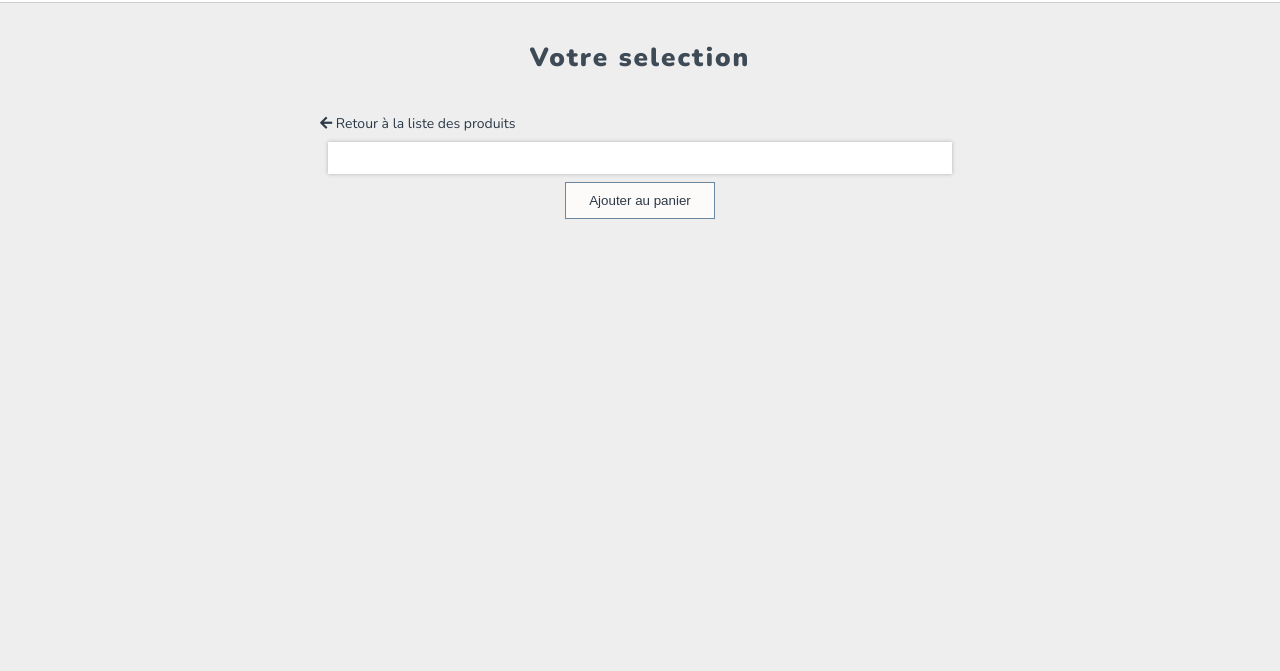
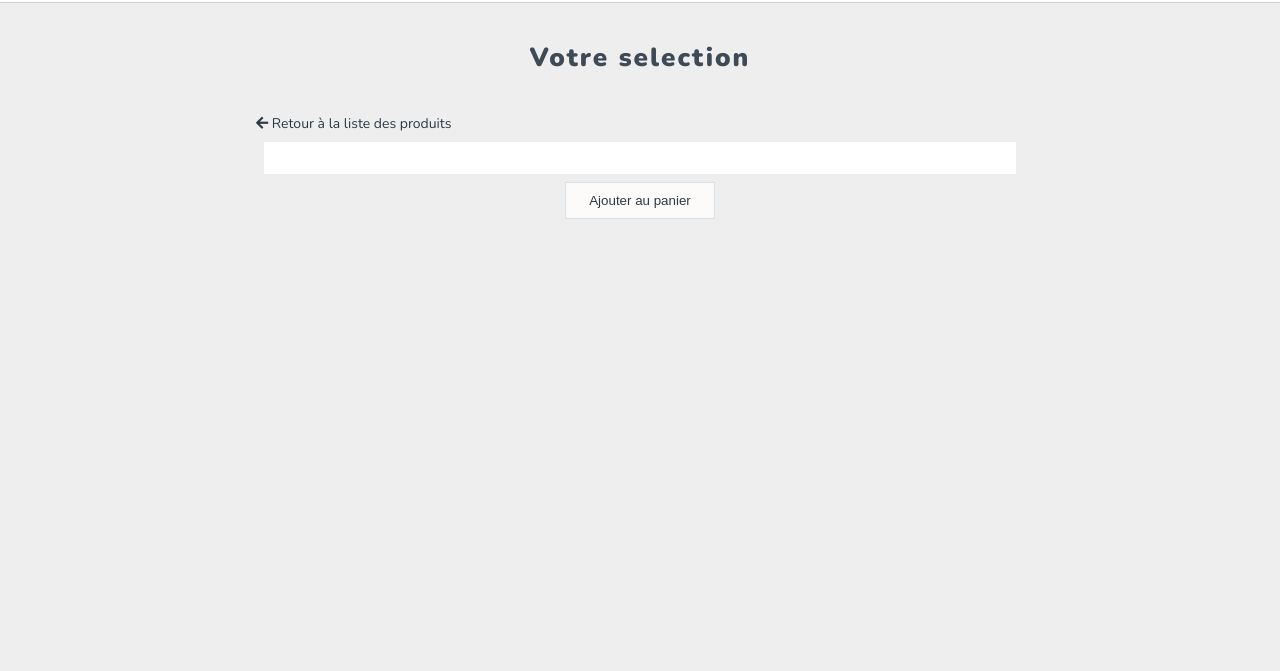
Before and after one commit to OMantel1/javascript-Ecommerce, a website: page page-produit.html in a window 1280 px wide. Shown: the part 62-733 px from the top of the page. Drawn offline with nearby package versions, Linux system fonts and the light colour scheme; no server answers.

Commit message:
Change page-product visual - delete box-shadow - change button border and background color - change wrapper-medium width - add media queries min-width 600px with display flex on product__single

```diff
--- a/scss/product.scss
+++ b/scss/product.scss
@@ -17,10 +17,12 @@
     }
 
     &__single {
-        @include boxShadow;
         margin: 8px;
         padding: 16px;
         background: $second-color;
+        @media screen and (min-width: 600px) {
+            display: flex;
+        }
 
 
     }
--- a/scss/style.scss
+++ b/scss/style.scss
@@ -48,7 +48,7 @@ body {
     }
 
     &-medium {
-        width: 50%;
+        width: 60%;
         margin: auto;
 
         @media screen and (max-width: 1024px) {
@@ -74,10 +74,10 @@ body {
             padding: 10px;
             background-color: $background;
             color: $main-color;
-            border: solid lighten($main-color, 30%) 1px;
+            border: solid lighten($main-color, 65%) 1px;
             &:hover {
                 color: $background;
-                background-color: $main-color;
+                background-color: lighten($main-color, 20%);
                 border: solid lighten($main-color, 30%) 1px;
             }
         }
```
Also changed, not shown: css/style.css, 1 other file.
